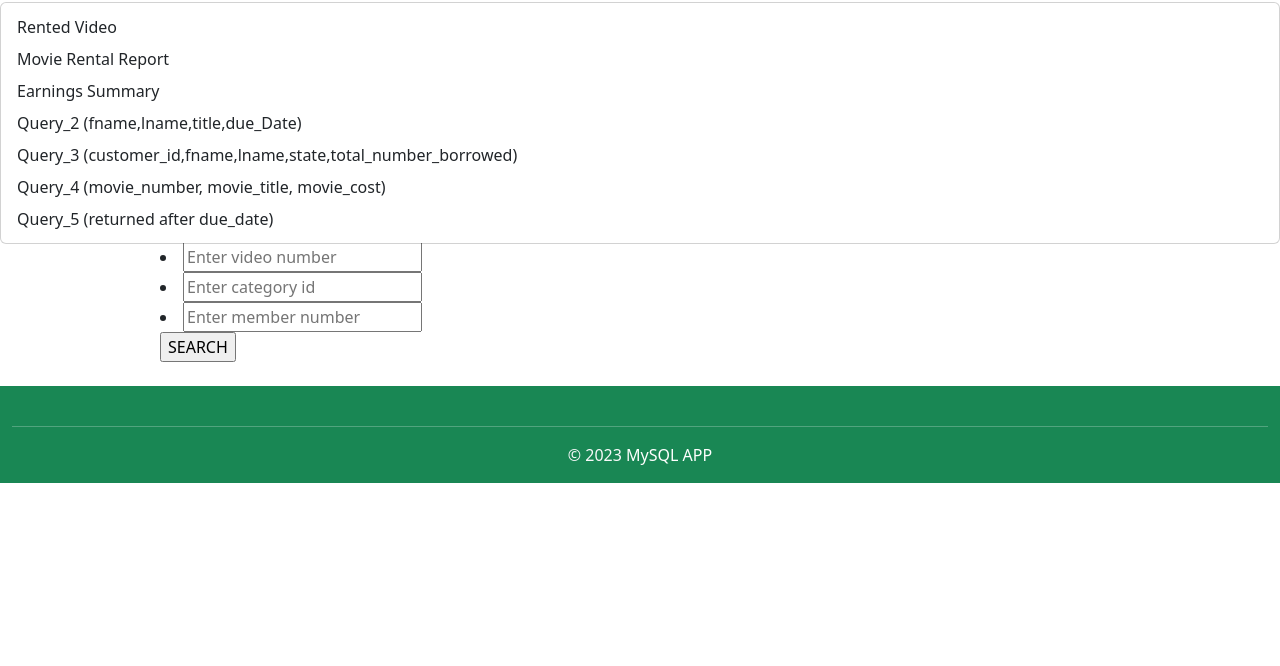
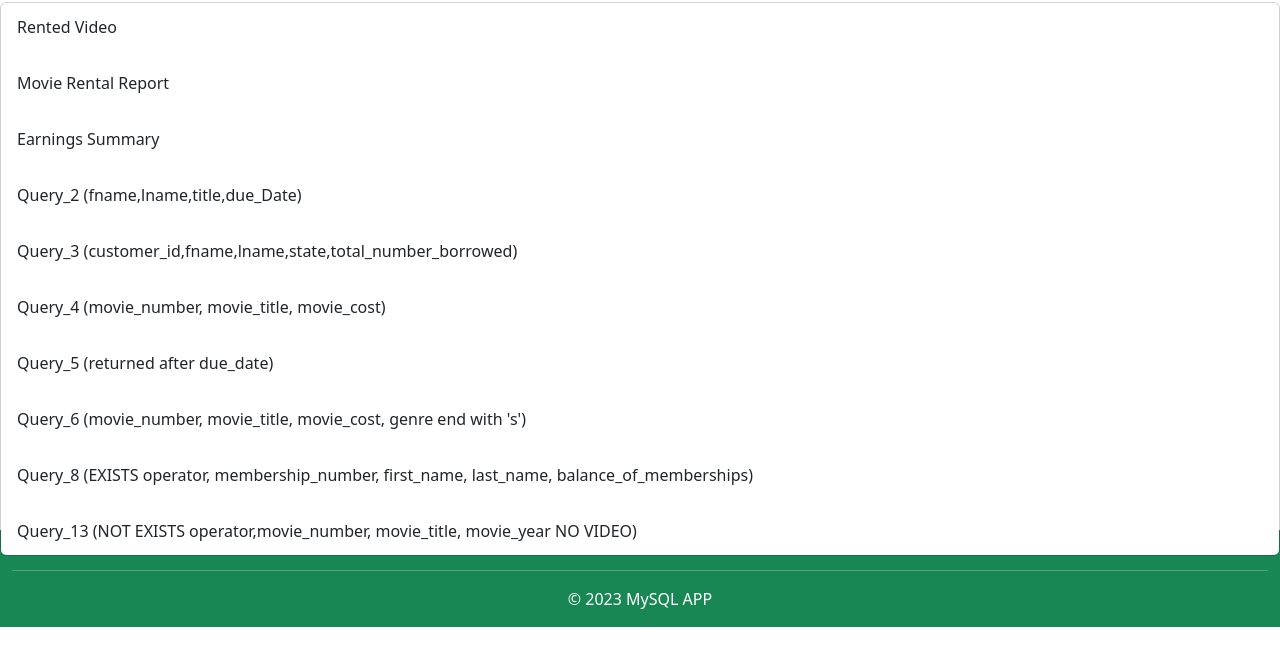
Before and after one commit to owinymarvin/mysql, a Django app: page / in a window 1280 px wide, after a click on "Queries". Shown: the part 56-722 px from the top of the page. Run offline with Django 4.2, Linux system fonts and the light colour scheme; some libraries are stand-ins or nearby versions.

Commit message:
added bra

```diff
--- a/eddiesoft/templates/header.html
+++ b/eddiesoft/templates/header.html
@@ -33,15 +33,16 @@
                         Queries
                     </a>
                     <div class="dropdown-menu dropdown-menu-left  w-100 " aria-labelledby="navbarDropdown">
-                        <a class="dropdown-item {% if page == 'rented_video' %}active{% endif %}" href="{% url 'rented_video' %}">Rented Video</a>
-                        <a class="dropdown-item {% if page == 'movie_rental_report' %}active{% endif %}" href="{% url 'movie_rental_report' %}">Movie Rental Report</a>
-                        <a class="dropdown-item {% if page == 'earnings_summary' %}active{% endif %}" href="{% url 'earnings_summary' %}">Earnings Summary</a>
-                        <a class="dropdown-item {% if page == 'query_2' %}active{% endif %}" href="{% url 'query_2' %}">Query_2 (fname,lname,title,due_Date)</a>
-                        <a class="dropdown-item {% if page == 'query_3' %}active{% endif %}" href="{% url 'query_3' %}">Query_3 (customer_id,fname,lname,state,total_number_borrowed)</a>
-                        <a class="dropdown-item {% if page == 'query_4' %}active{% endif %}" href="{% url 'query_4' %}">Query_4 (movie_number, movie_title, movie_cost)</a>
-                        <a class="dropdown-item {% if page == 'query_5' %}active{% endif %}" href="{% url 'query_5' %}">Query_5 (returned after due_date)</a>
-
-
+                        <a class="dropdown-item {% if page == 'rented_video' %}active{% endif %}" href="{% url 'rented_video' %}">Rented Video</a><br>
+                        <a class="dropdown-item {% if page == 'movie_rental_report' %}active{% endif %}" href="{% url 'movie_rental_report' %}">Movie Rental Report</a><br>
+                        <a class="dropdown-item {% if page == 'earnings_summary' %}active{% endif %}" href="{% url 'earnings_summary' %}">Earnings Summary</a><br>
+                        <a class="dropdown-item {% if page == 'query_2' %}active{% endif %}" href="{% url 'query_2' %}">Query_2 (fname,lname,title,due_Date)</a><br>
+                        <a class="dropdown-item {% if page == 'query_3' %}active{% endif %}" href="{% url 'query_3' %}">Query_3 (customer_id,fname,lname,state,total_number_borrowed)</a><br>
+                        <a class="dropdown-item {% if page == 'query_4' %}active{% endif %}" href="{% url 'query_4' %}">Query_4 (movie_number, movie_title, movie_cost)</a><br>
+                        <a class="dropdown-item {% if page == 'query_5' %}active{% endif %}" href="{% url 'query_5' %}">Query_5 (returned after due_date)</a><br>
+                        <a class="dropdown-item {% if page == 'query_6' %}active{% endif %}" href="{% url 'query_6' %}">Query_6 (movie_number, movie_title, movie_cost, genre end with 's')</a><br>
+                        <a class="dropdown-item {% if page == 'query_8' %}active{% endif %}" href="{% url 'query_8' %}">Query_8 (EXISTS operator, membership_number, first_name, last_name, balance_of_memberships)</a><br>
+                        <a class="dropdown-item {% if page == 'query_13' %}active{% endif %}" href="{% url 'query_13' %}">Query_13 (NOT EXISTS operator,movie_number, movie_title, movie_year NO VIDEO)</a>
 
                     </div>
                 </li>
--- a/eddiesoft/website/models.py
+++ b/eddiesoft/website/models.py
@@ -17,6 +17,7 @@ class Video(models.Model):
     director = models.CharField(max_length=255)
     category = models.ForeignKey(Category, on_delete=models.CASCADE)
     copies = models.IntegerField()
+    movie_year = models.IntegerField()
 
     def __str__(self):
         return self.title
--- a/eddiesoft/website/templates/website/home.html
+++ b/eddiesoft/website/templates/website/home.html
@@ -13,15 +13,12 @@
         {% csrf_token %}
         <h1 class="title mb-4"><a href="#">branch search</a></h1>
 
-        <li><input type="text" name="branch_number" placeholder="Enter branch number"></li>
-        <li><input type="text" name="staff_number" placeholder="Enter staff number"></li>
-        <li><input type="text" name="rented_video" placeholder="Enter rented video number"></li>
-        <li><input type="text" name="video" placeholder="Enter video number"></li>
-        <li><input type="text" name="category" placeholder="Enter category id"></li>
-        <li><input type="text" name="members" placeholder="Enter member number"></li>
-
-
-
+        <li><input type="text" name="branch_number" placeholder="Enter branch number"></li><br>
+        <li><input type="text" name="staff_number" placeholder="Search for Staff Name or Number"></li><br>
+        <li><input type="text" name="rented_video" placeholder="Enter rented video number"></li><br>
+        <li><input type="text" name="video" placeholder="Video title or Actor"></li><br>
+        <li><input type="text" name="category" placeholder="Enter category id"></li><br>
+        <li><input type="text" name="members" placeholder="Enter member number"></li><br>
 
         <input type="submit" value="SEARCH">
     </form>
--- a/eddiesoft/website/templates/website/video.html
+++ b/eddiesoft/website/templates/website/video.html
@@ -31,6 +31,8 @@
                 <td>{{ video_item.director }}</td>
                 <td>{{ video_item.copies }}</td>
                 <td>{{ video_item.category_id }}</td>
+                {% comment %} <td>{{ video_item.movie_year }}</td> {% endcomment %}
+
 
             </tr>
             {% endfor %}
--- a/eddiesoft/website/urls.py
+++ b/eddiesoft/website/urls.py
@@ -15,9 +15,8 @@ urlpatterns = [
     path('query_3/', views.query_3, name='query_3'),
     path('query_4/', views.query_4, name='query_4'),
     path('query_5/', views.query_5, name='query_5'),
-
-
-
-
+    path('query_6/', views.query_6, name='query_6'),
+    path('query_8/', views.query_8, name='query_8'),
+    path('query_13/', views.query_13, name='query_13'),
 
 ]
--- a/eddiesoft/website/views.py
+++ b/eddiesoft/website/views.py
@@ -1,54 +1,66 @@
 from django.db import connection
 from django.shortcuts import render
 from .models import *
+from django.db.models import Q
+
+
+from django.db.models import Q
 
 
 def home(request):
-    page='home'
+    page = 'home'
 
     if request.method == 'POST':
-        branch_number = request.POST['branch_number']
+        branch_number = request.POST.get('branch_number')
+        staff_number = request.POST.get('staff_number')
+        rented_video = request.POST.get('rented_video')
+        video = request.POST.get('video')
+        category = request.POST.get('category')
+        members = request.POST.get('members')
+
         if branch_number:
-            branch_search = Branch.objects.filter(branch_number = branch_number)
-            context = {'page':'branch','branch': branch_search}
+            branch_search = Branch.objects.filter(branch_number=branch_number)
+            context = {'page': 'branch', 'branch': branch_search}
             return render(request, 'website/branch.html', context)
 
-
-        staff_number = request.POST['staff_number']
         if staff_number:
-            staff_search = Staff.objects.filter(staff_number=staff_number)
+            staff_search = Staff.objects.filter(
+                Q(staff_names__icontains=staff_number))
             context = {'page': 'staff', 'staff': staff_search}
             return render(request, 'website/staff.html', context)
 
-
-        rented_video = request.POST['rented_video']
         if rented_video:
-            rented_video_search = RentedVideo.objects.filter(rental_number=rented_video)
-            context = {'page':'rented', 'rentedvideo': rented_video_search}
+            rented_video_search = RentedVideo.objects.filter(
+                rental_number=rented_video)
+            context = {'page': 'rented', 'rentedvideo': rented_video_search}
             return render(request, 'website/rentedvideo.html', context)
 
-
-        video = request.POST['video']
         if video:
-            video_search = Video.objects.filter(catalog_number = video)
+            video_search = Video.objects.filter(
+                Q(title__icontains=video) | Q(
+                    actor__icontains=video)
+            )
             context = {'page': 'video', 'video': video_search}
             return render(request, 'website/video.html', context)
 
 
-        category = request.POST['category']
         if category:
-            category_search = Category.objects.filter(category_id = category)
+            category_search = Category.objects.filter(
+                Q(category_id__icontains=video) | Q(category_name__icontains=video)
+            )
             context = {'page': 'category', 'category': category_search}
             return render(request, 'website/category.html', context)
 
-        members = request.POST['members']
+
         if members:
-            members_search = Members.objects.filter(member_number=members)
+            members_search = Members.objects.filter(
+                Q(member_number__icontains=members) | Q(first_name__icontains=members) | Q(last_name__icontains=members)
+            )
             context = {'page': 'members', 'members': members_search}
             return render(request, 'website/members.html', context)
 
 
-    context = {'page':page}
+    context = {'page': page}
     return render(request, 'website/home.html', context)
 
 
@@ -60,35 +72,35 @@ def branch(request):
 
 
 def staff(request):
-    page='staff'
+    page = 'staff'
     staff = Staff.objects.all()
     context = {'page': page, 'staff': staff}
     return render(request, 'website/staff.html', context)
 
 
 def rentedvideo(request):
-    page='rented_video'
+    page = 'rented_video'
     rentedvideo = RentedVideo.objects.all()
     context = {'page': page, 'rentedvideo': rentedvideo}
     return render(request, 'website/rentedvideo.html', context)
 
 
 def video(request):
-    page='video'
+    page = 'video'
     video = Video.objects.all()
     context = {'page': page, 'video': video}
     return render(request, 'website/video.html', context)
 
 
 def category(request):
-    page='category'
+    page = 'category'
     category = Category.objects.all()
     context = {'page': page, 'category': category}
     return render(request, 'website/category.html', context)
 
 
 def members(request):
-    page='members'
+    page = 'members'
     members = Members.objects.all()
     context = {'page': page, 'members': members}
     return render(request, 'website/members.html', context)
@@ -126,9 +138,8 @@ def movie_rental_report(request):
 
         db_query_report = cursor.fetchall()
 
-    context = {'page':page,'db_query_report': db_query_report}
+    context = {'page': page, 'db_query_report': db_query_report}
     return render(request, 'website/movie_rental_report.html', context)
-
 
 
 def earnings_summary(request):
@@ -185,14 +196,12 @@ def earnings_summary(request):
 
         earnings_summary = cursor.fetchone()
 
-    context = {'page':page,'earnings_summary': earnings_summary}
+    context = {'page': page, 'earnings_summary': earnings_summary}
     return render(request, 'website/earnings_summary.html', context)
 
 
-
-
 def movie_sales_report(request):
-    page='movie_sales_report'
+    page = 'movie_sales_report'
     if request.method == "POST":
         start_date = request.POST.get('start_date')
         end_date = request.POST.get('end_date')
@@ -202,7 +211,8 @@ def movie_sales_report(request):
         sales = RentedVideo.objects.filter(
             date_of_rent__range=[start_date, end_date]
         ).extra(
-            select={'sales_amount': 'category_price * DATEDIFF(IFNULL(date_of_return, CURDATE()), date_of_rent)'}
+            select={
+                'sales_amount': 'category_price * DATEDIFF(IFNULL(date_of_return, CURDATE()), date_of_rent)'}
         )
         print(f"Sales Query: {sales.query}")
 
@@ -284,7 +294,6 @@ def query_4(request):
     return render(request, 'website/query_4.html', context)
 
 
-
 def query_5(request):
     page = 'query_5'
 
@@ -300,9 +309,87 @@ def query_5(request):
             website_video AS video
             JOIN website_rentedvideo AS rented ON video.catalog_number = rented.catalog_number_id
         WHERE
-            rented.date_of_return < rented.due_date;
+            rented.date_of_return > rented.due_date;
         """)
         db_query_report = cursor.fetchall()
 
     context = {'page': page, 'query_5': db_query_report}
     return render(request, 'website/query_5.html', context)
+
+
+def query_6(request):
+    page = 'query_6'
+
+    with connection.cursor() as cursor:
+        cursor.execute("""
+            SELECT
+                website_video.catalog_number,
+                website_video.title AS Movie_Title,
+                website_category.price AS Movie_Cost,
+                website_category.category_name AS Genre
+            FROM website_video
+            JOIN website_category ON website_video.category_id = website_category.category_id
+            WHERE website_video.title LIKE '%s';
+
+
+        """)
+        db_query_report = cursor.fetchall()
+
+    context = {'page': page, 'query_6': db_query_report}
+    return render(request, 'website/query_6.html', context)
+
+
+def query_8(request):
+    page = 'query_8'
+
+    with connection.cursor() as cursor:
+        cursor.execute("""
+            SELECT
+                m.member_number AS Membership_Number,
+                m.first_name AS First_Name,
+                m.last_name AS Last_Name
+            FROM
+                website_members AS m
+            WHERE
+                EXISTS (
+                    SELECT 1
+                    FROM website_rentedvideo AS rv
+                    WHERE rv.member_number_id = m.member_number
+                )
+            GROUP BY
+                m.member_number, m.first_name, m.last_name;
+
+        """)
+        db_query_report = cursor.fetchall()
+
+    context = {'page': page, 'query_8': db_query_report}
+    return render(request, 'website/query_8.html', context)
+
+
+def query_13(request):
+    page = 'query_13'
+
+    with connection.cursor() as cursor:
+        cursor.execute("""
+            SELECT
+                v.catalog_number AS Video_Number,
+                v.title AS Movie_Title,
+                v.copies - COALESCE(rv.rented_copies, 0) AS Copies_Available
+            FROM
+                website_video AS v
+            LEFT JOIN (
+                SELECT
+                    catalog_number_id,
+                    COUNT(*) AS rented_copies
+                FROM
+                    website_rentedvideo
+                WHERE
+                    date_of_return IS NULL
+                GROUP BY
+                    catalog_number_id
+            ) AS rv ON v.catalog_number = rv.catalog_number_id;
+        """)
+        db_query_report = cursor.fetchall()
+
+    context = {'page': page, 'query_13': db_query_report}
+    return render(request, 'website/query_13.html', context)
```
Also changed, not shown: eddiesoft/website/templates/website/query_13.html (added, +35 -0 lines), eddiesoft/website/templates/website/query_6.html (added, +35 -0 lines), eddiesoft/website/templates/website/query_8.html (added, +35 -0 lines), eddiesoft/website/migrations/0004_video_movie_year.py (added).
